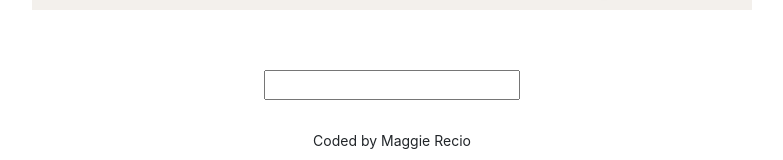
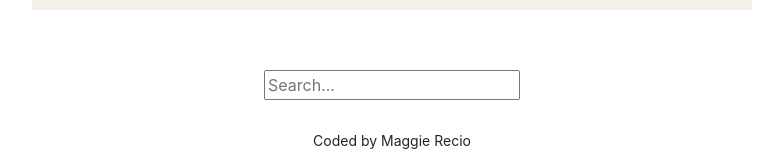
Before and after one commit to Maggie-Rec/dictionary-project, a React (Create React App) app: page / in a window 1280 px wide. Shown: the part 260-420 px from the top of the page, without its empty margins (248-1031 px from the left). Built offline with nearby package versions, Linux system fonts and the light colour scheme.

Commit message:
added placeholder to search bar

```diff
--- a/src/Dictionary.js
+++ b/src/Dictionary.js
@@ -29,7 +29,11 @@ export default function Dictionary() {
   return (
     <div className="Dictionary">
       <form onSubmit={search}>
-        <input type="search" onChange={handleKeywordChange} />
+        <input
+          type="search"
+          onChange={handleKeywordChange}
+          placeholder="Search..."
+        />
       </form>
       <Results results={results} />
     </div>
```
